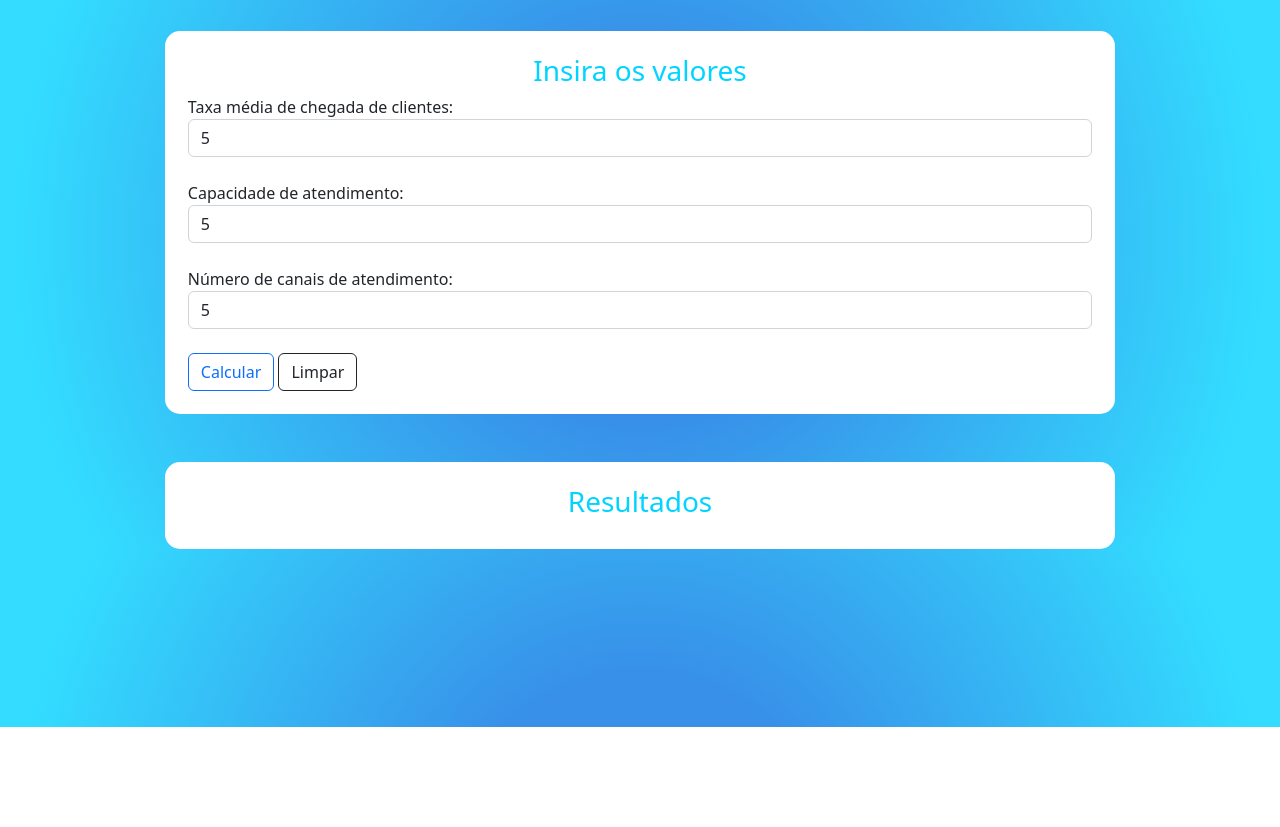
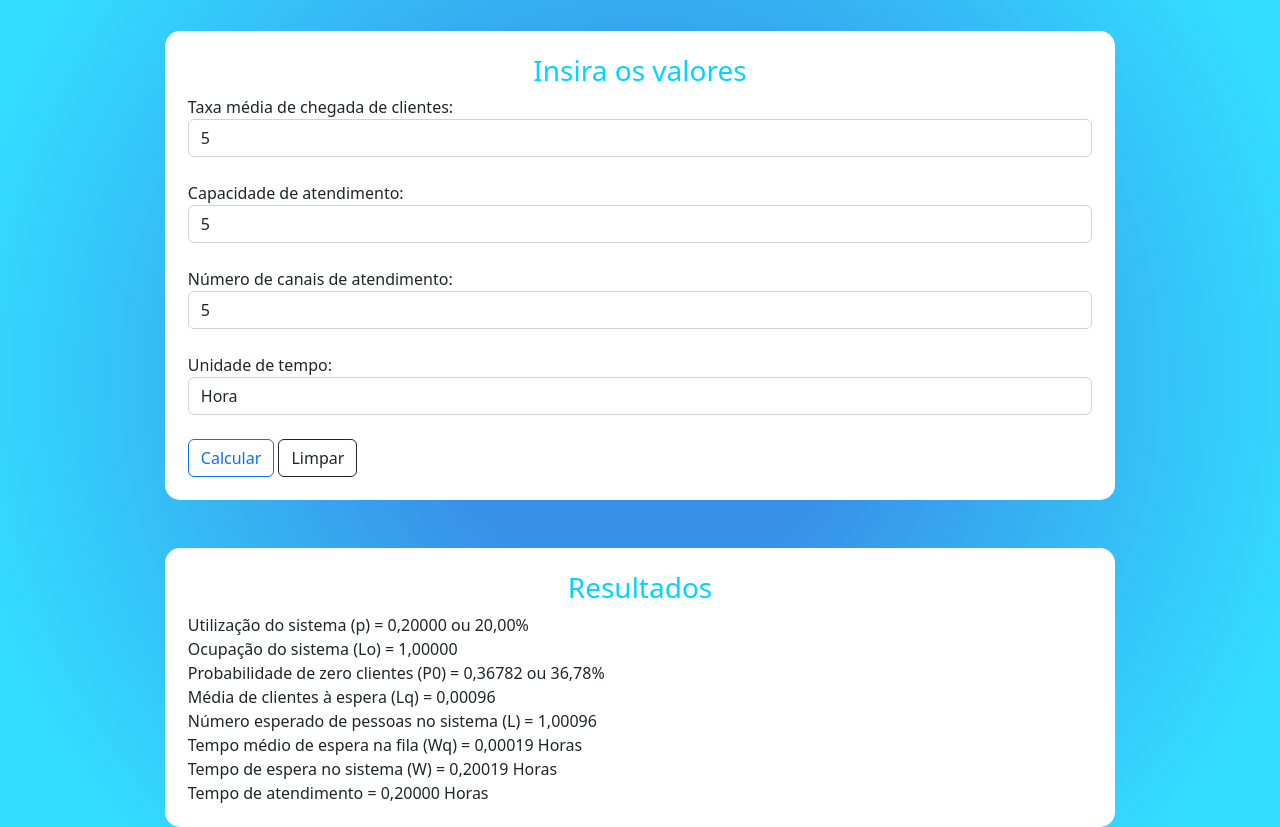
Before and after one commit to DespensaSolidaria/teoria-filas, a plain HTML site: page index.html in a window 1280 px wide. Both pictures are taken after typing "5", "5", "5" into the empty fields and a click on the button "Calcular". Shown: the part 73-900 px from the top of the page. Before the commit the page ends 800 px from the top, so only its background shows below. Drawn offline with nearby package versions, Linux system fonts and the light colour scheme.

Commit message:
:sparkles: adding calcs

```diff
--- a/index.html
+++ b/index.html
@@ -28,6 +28,13 @@
                 <label for="txtCanaisAtendimento">Número de canais de atendimento:</label>
                 <input class="form-control" type="number" step="0.01" min="0" name="txtCanaisAtendimento" id="txtCanaisAtendimento" placeholder="Insira o número de canais de atendimento..."><br>
 
+                <label for="slUnidade">Unidade de tempo:</label>
+                <select class="form-control" name="slUnidade" id="slUnidade">
+                  <option value="Horas">Hora</option>
+                  <option value="Minutos">Minuto</option>
+                  <option value="Segundos">Segundo</option>
+                </select><br>
+
                 <button type="button" class="btn btn-outline-primary" id="btnCalcular">Calcular</button>
                 <button type="reset" class="btn btn-outline-dark" id="btnLimpar">Limpar</button>
             </form>
@@ -39,6 +46,7 @@
         <div class="row justify-content-center">
             <div class="col col-lg-10 col-md-12 col-sm-12 bloco">
               <h3 class="textoCard">Resultados</h3>
+              <span id="resultados"></span>
             </div>
         </div>
     </div>
--- a/scripts.js
+++ b/scripts.js
@@ -1,6 +1,67 @@
 $(document).ready(() => {
+    const formatarNumero = (numero) => {
+        return numero.toFixed(5).replace(".", ",");
+    };
+
+    const formatarNumeroPercentil = (numero) => {
+        return (numero * 100).toFixed(2).replace(".", ",");
+    };
+
+    const fatorial = (numero) => {
+        if(numero <= 1)
+            return 1;
+
+        let resultado = numero;
+        for (var i = 1; i < numero; i++) {
+            resultado *= i;
+        }
+        return resultado;
+    };
+
     $("#btnCalcular").click(() => {
+        let html = "";
 
+        const chegadaClientes = $("#txtChegadaClientes").val();
+        const capacidade = $("#txtCapacidade").val();
+        const canaisAtendimento = $("#txtCanaisAtendimento").val();
+        const unidade = $("#slUnidade option:selected").val();
+
+        const p = chegadaClientes / (capacidade * canaisAtendimento);
+        html += `Utilização do sistema (p) = ${formatarNumero(p)} ou ${formatarNumeroPercentil(p)}%<br>`;
+
+        const Lo = canaisAtendimento * p;
+        html += `Ocupação do sistema (Lo) = ${formatarNumero(Lo)}<br>`;
+
+        let somatoria = 0;
+        for (let i = 0; i < canaisAtendimento; i++) {
+            let valor = (chegadaClientes / capacidade) ** i;
+            valor = valor / fatorial(i);
+            somatoria += valor;
+        }
+
+        somatoria += ((chegadaClientes / capacidade) ** canaisAtendimento) / (fatorial(canaisAtendimento) * (1 - p));
+
+        const P0 = 1 / somatoria;
+        html += `Probabilidade de zero clientes (P0) = ${formatarNumero(P0)} ou ${formatarNumeroPercentil(P0)}%<br>`;
+
+        let Lq = (chegadaClientes / capacidade) ** canaisAtendimento;
+        Lq = Lq * P0 * p;
+        Lq = Lq / (fatorial(canaisAtendimento) * ((1 - p) ** 2));
+        html += `Média de clientes à espera (Lq) = ${formatarNumero(Lq)}<br>`;
+
+        const L = Lq + Lo;
+        html += `Número esperado de pessoas no sistema (L) = ${formatarNumero(L)}<br>`;
+
+        const Wq = Lq / chegadaClientes;
+        html += `Tempo médio de espera na fila (Wq) = ${formatarNumero(Wq)} ${unidade}<br>`;
+
+        const W = L / chegadaClientes;
+        html += `Tempo de espera no sistema (W) = ${formatarNumero(W)} ${unidade}<br>`;
+
+        const tempoAtendimento = W - Wq;
+        html += `Tempo de atendimento = ${formatarNumero(tempoAtendimento)} ${unidade}<br>`;
+
+        $("#resultados").html(html);
     });
 
     $("#btnLimpar").click(() => {
```
